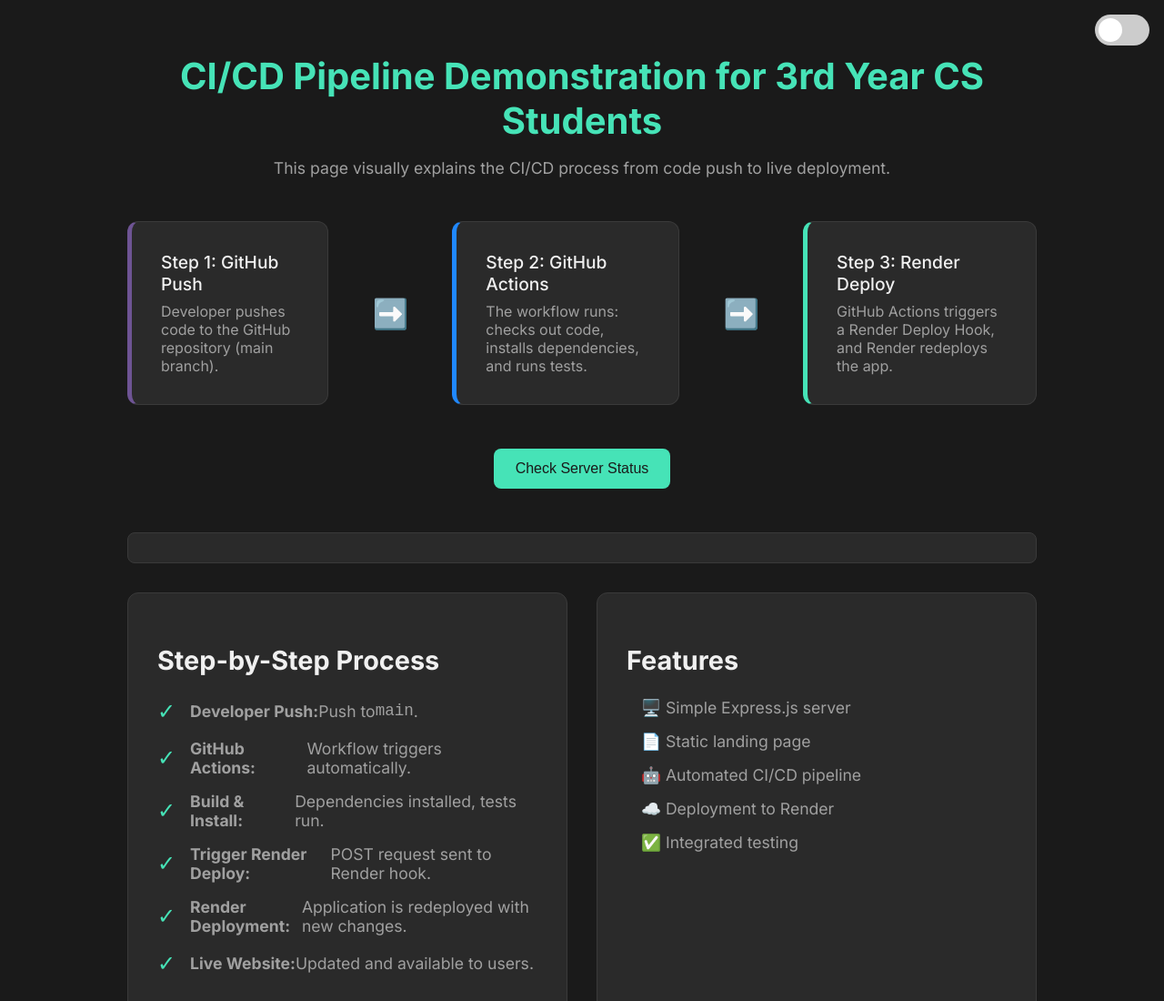
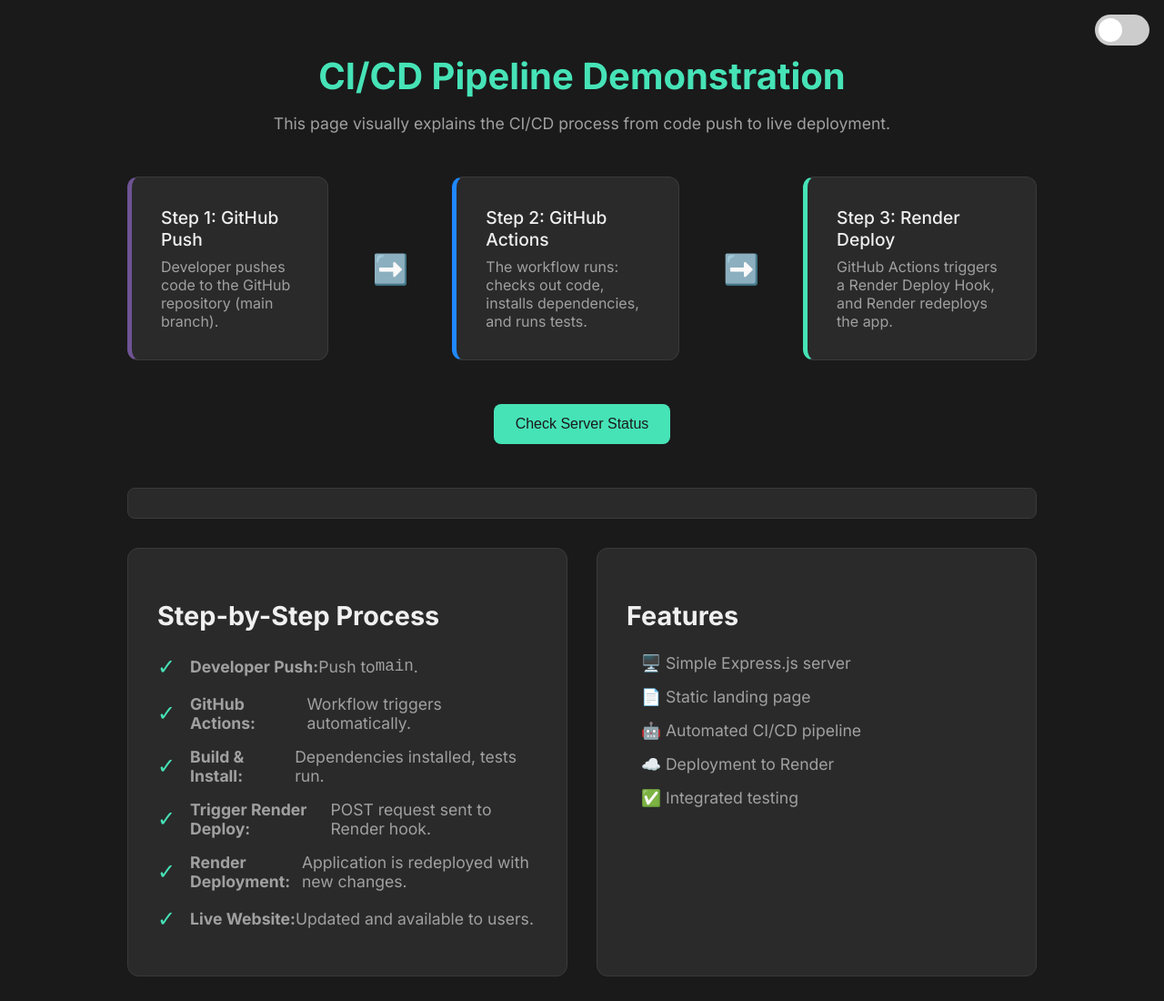
Before and after one commit to Software-Engineering-DevOps/CICD-Demo, a website: page public/index.html in a window 1280 px wide. Shown: the top 1100 px of the page at 91% size. Drawn offline with Linux system fonts and the light colour scheme.

Commit message:
Removal of CS Student

```diff
--- a/public/index.html
+++ b/public/index.html
@@ -15,7 +15,7 @@
     </div>
 
     <div class="container">
-        <h1> CI/CD Pipeline Demonstration for 3rd Year CS Students</h1>
+        <h1> CI/CD Pipeline Demonstration</h1>
         <p>This page visually explains the CI/CD process from code push to live deployment.</p>
 
         <div class="pipeline">
```
